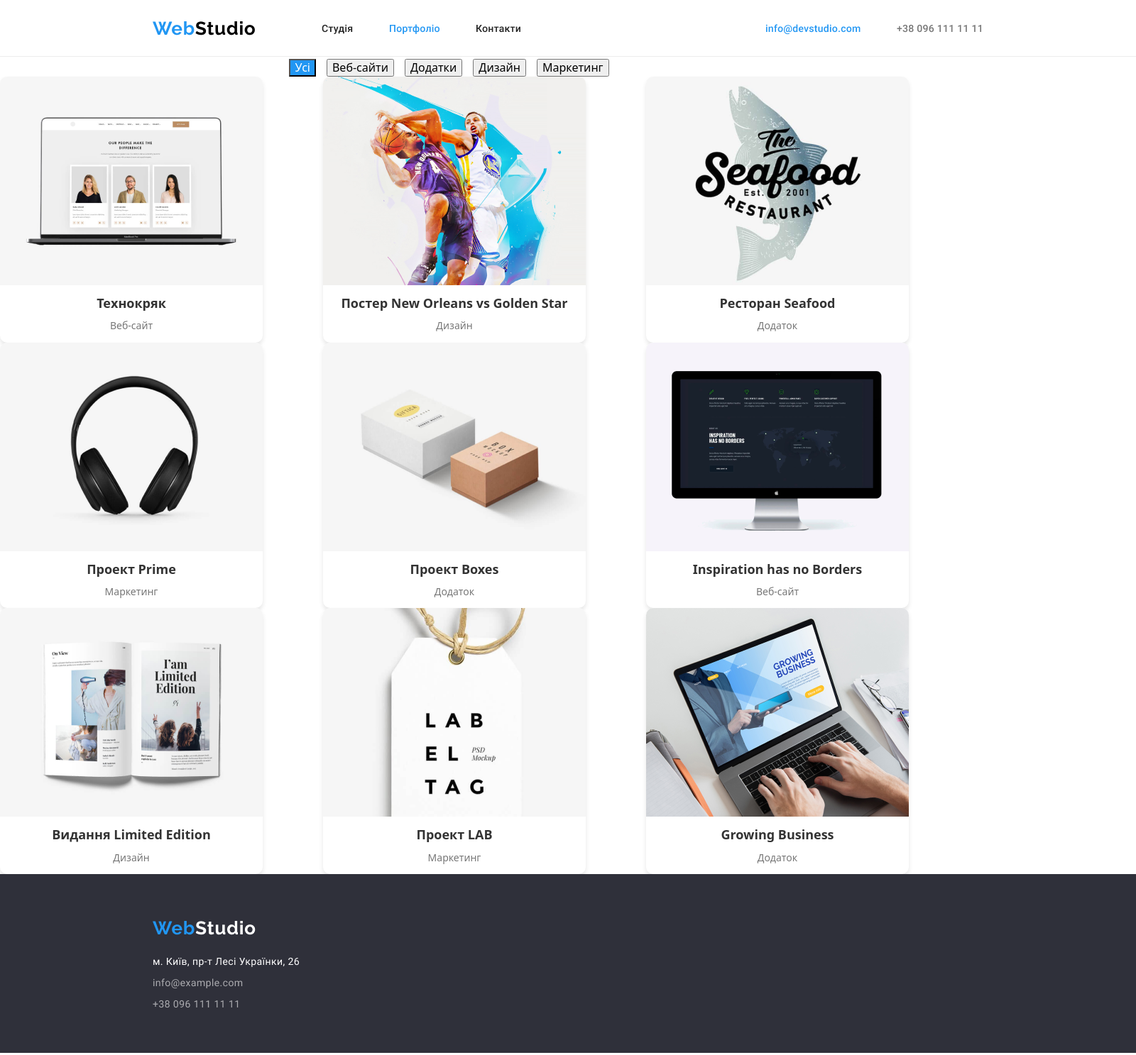
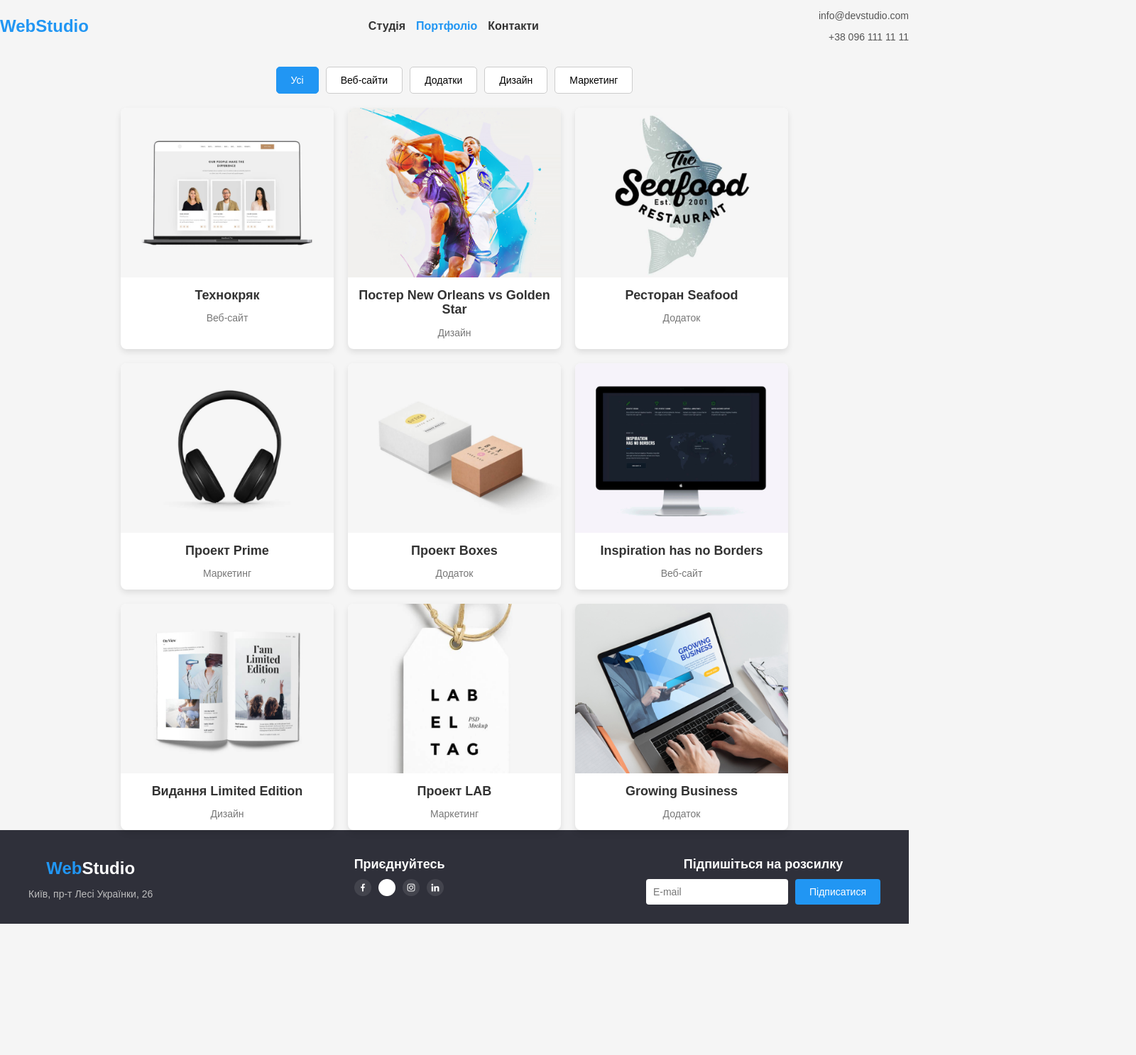
Before and after one commit to Tyberium1/PortfolioForWebstudio, a plain HTML site: page index.html in a window 1280 px wide. Shown: the whole page at 71% size, 1600 px wide, since content can reach past the window. After the commit the page ends 1302 px from the top, so only its background shows below. Drawn offline with nearby package versions, Linux system fonts and the light colour scheme.

Commit message:
completely redesigned project

```diff
--- a/index.html
+++ b/index.html
@@ -8,67 +8,105 @@
     <link rel="stylesheet" href="/style/style.css">
 </head>
 <body>
-    <header>
-        <div class="nav-menu"> <img src="/img/nav-menu.png" alt=""></div>
-        <div class="buttons">
-             <button class="all"> Усі</button>
-              <button class="button"> Веб-сайти</button>
-               <button class="button">Додатки</button>
-                <button class="button">Дизайн</button>
-                 <button class="button">Маркетинг</button>
+  <div class="nav-bar">
+    <h1>WebStudio</h1>
+    <nav>
+        <ul>
+            <li><a href="#">Студія</a></li>
+            <li><a href="#" class="active">Портфоліо</a></li>
+            <li><a href="#">Контакти</a></li>
+        </ul>
+    </nav>
+    <div class="contact-info">
+        <p>info@devstudio.com</p>
+        <p>+38 096 111 11 11</p>
+    </div>
 </div>
 </header>
 <main>
-        <div class="cards">
-            <div class="card">
-              <img src="/img/img1.png" alt="">
+<section class="filter-buttons">
+    <button class="active">Усі</button>
+    <button>Веб-сайти</button>
+    <button>Додатки</button>
+    <button>Дизайн</button>
+    <button>Маркетинг</button>
+</section>
+<section class="portfolio">
+    <div class="portfolio-card">
+        <div class="overlay">
+            <p>
+                Ресурс пропонує комплексні пропозиції з різним рівнем функціоналу та сервісів. Все це дозволить відвідувачу отримати вичерпні відомості про компанію чи приватну особу.
+            </p>
+        </div>
+        <img src="./img/img1.png" alt="">
         <h3>Технокряк</h3>
         <p>Веб-сайт</p>
     </div>
-            <div class="card">
-              <img src="/img/img2.png" alt="">
+    <div class="portfolio-card">
+        <img src="./img/img2.png" alt="">
         <h3>Постер New Orleans vs Golden Star</h3>
         <p>Дизайн</p>
     </div>
-            <div class="card">
-              <img src="/img/img3.png" alt="">
+    <div class="portfolio-card">
+        <img src="./img/img3.png" alt="">
         <h3>Ресторан Seafood</h3>
         <p>Додаток</p>
     </div>
-            <div class="card">
-              <img src="/img/img4.png" alt="">
+    <div class="portfolio-card">
+        <img src="./img/img4.png" alt="">
         <h3>Проект Prime</h3>
         <p>Маркетинг</p>
     </div>
-            <div class="card">
-              <img src="/img/img5.png" alt="">
+    <div class="portfolio-card">
+        <img src="./img/img5.png" alt="">
         <h3>Проект Boxes</h3>
         <p>Додаток</p>
     </div>
-            <div class="card">
-              <img src="/img/img6.png" alt="">
+    <div class="portfolio-card">
+        <img src="./img/img6.png" alt="">
         <h3>Inspiration has no Borders</h3>
         <p>Веб-сайт</p>
     </div>
-            <div class="card">
-              <img src="/img/img7.png" alt="">
+    <div class="portfolio-card">
+        <img src="./img/img7.png" alt="">
         <h3>Видання Limited Edition</h3>
         <p>Дизайн</p>
     </div>
-            <div class="card">
-              <img src="/img/img8.png" alt="">
+    <div class="portfolio-card">
+        <img src="./img/img8.png" alt="">
         <h3>Проект LAB</h3>
         <p>Маркетинг</p>
     </div>
-            <div class="card">
-              <img src="/img/img9.png" alt="">
+    <div class="portfolio-card">
+        <img src="./img/img9.png" alt="">
         <h3>Growing Business</h3>
         <p>Додаток</p>
     </div>
-          </div>
+</section>
 </main>
 <footer>
-        <div class="footer"><img src="/img/footer-menu.png" alt=""></div>
+<div class="footer-container">
+  <div class="footer-logo">
+      <h2><span class="nameOfProject">Web</span>Studio</h2>
+      <p>Київ, пр-т Лесі Українки, 26</p>
+  </div>
+  <div class="footer-links">
+      <h3>Приєднуйтесь</h3>
+      <div class="social-links">
+          <a href="#" class="social-icon"><img src="./img/facebook.png" alt=""></a>
+          <a href="#" class="social-icon"><img src="./img/twitter.png" alt="="></a>
+          <a href="#" class="social-icon"><img src="./img/inst.png" alt="="></a>
+          <a href="#" class="social-icon"><img src="./img/In.png" alt=""></a>
+      </div>
+  </div>
+  <div class="footer-subscribe">
+      <h3>Підпишіться на розсилку</h3>
+      <form>
+          <input type="email" placeholder="E-mail" required>
+          <button type="submit">Підписатися</button>
+      </form>
+  </div>
+</div>
 </footer>
 </body>
 </html>
--- a/style/style.css
+++ b/style/style.css
@@ -1,50 +1,216 @@
-.buttons{
+:root {
+  --overlay-bg-color: rgba(0, 128, 255, 0.8);
+  --overlay-text-color: #ffffff;
+  --card-bg-color: #ffffff;
+  --card-text-color: #333333;
+}
+
+body {
+  font-family: Arial, sans-serif;
+  margin: 0;
+  padding: 0;
+  background-color: #f5f5f5;
+}
+
+header {
+  background-color: #ffffff;
+  padding: 15px 20px;
+  border-bottom: 1px solid #eaeaea;
+}
+
+.nav-bar {
+  display: flex;
+  justify-content: space-between;
+  align-items: center;
+}
+
+.nav-bar h1 {
+  font-size: 24px;
+  color: #2196F3;
+}
+
+.nav-bar nav ul {
+  list-style: none;
+  padding: 0;
+  margin: 0;
+  display: flex;
+  gap: 15px;
+}
+
+.nav-bar nav ul li a {
+  text-decoration: none;
+  color: #333333;
+  font-weight: bold;
+}
+
+.nav-bar nav ul li a.active {
+  color: #2196F3;
+}
+
+.contact-info {
+  text-align: right;
+  font-size: 14px;
+  color: #555555;
+}
+
+.filter-buttons {
   display: flex;
   justify-content: center;
-    align-items: center;
+  gap: 10px;
+  margin: 20px 0;
+}
 
+.filter-buttons button {
+  padding: 10px 20px;
+  border: 1px solid #ccc;
+  background-color: #ffffff;
+  cursor: pointer;
+  border-radius: 5px;
+  font-size: 14px;
 }
-.all{
+
+.filter-buttons button.active {
   background-color: #2196F3;
-    color: white;
-    margin-right: 15px;
+  color: #ffffff;
+  border-color: #2196F3;
 }
-.button{
-    margin-right: 15px;
-}
-.cards{
+
+.portfolio {
   display: flex;
   flex-wrap: wrap;
-    justify-content: space-between;
-}
-.card {
-    background: #fff;
-    border-radius: 10px;
-    box-shadow: 0 4px 6px rgba(0, 0, 0, 0.1);
-    overflow: hidden;
-    text-align: center;
-    transition: transform 0.3s, box-shadow 0.3s;
+  gap: 20px;
+  padding: 0 20px;
+  justify-content: center;
 }
 
-  .card:hover {
-    transform: translateY(-5px);
-    box-shadow: 0 6px 12px rgba(0, 0, 0, 0.15);
+.portfolio-card {
+  width: 300px;
+  background-color: var(--card-bg-color);
+  border-radius: 8px;
+  overflow: hidden;
+  box-shadow: 0 4px 8px rgba(0, 0, 0, 0.1);
+  text-align: center;
+  position: relative;
+  transition: transform 0.3s ease, box-shadow 0.3s ease;
 }
 
-  .card img {
+.portfolio-card img {
   width: 100%;
   height: auto;
   display: block;
 }
 
-  .card h3 {
+.portfolio-card h3 {
   font-size: 18px;
   margin: 15px 0 5px;
-    color: #333;
+  color: var(--card-text-color);
 }
 
-  .card p {
+.portfolio-card p {
   font-size: 14px;
-    color: #777;
+  color: #777777;
   margin-bottom: 15px;
 }
+
+.portfolio-card:hover {
+  transform: translateY(-5px);
+  box-shadow: 0 6px 12px rgba(0, 0, 0, 0.15);
+}
+
+.overlay {
+  position: absolute;
+  top: 0;
+  left: 0;
+  width: 100%;
+  height: 100%;
+  background-color: var(--overlay-bg-color);
+  color: var(--overlay-text-color);
+  opacity: 0;
+  display: flex;
+  justify-content: center;
+  align-items: center;
+  text-align: center;
+  transition: opacity 0.3s ease;
+}
+
+.portfolio-card:hover .overlay {
+  opacity: 1;
+}
+
+footer {
+  background-color: #2F303A;
+  color: #ffffff;
+  text-align: center;
+  padding: 20px;
+  font-size: 14px;
+}
+.footer-container {
+  display: flex;
+  justify-content: space-between;
+  align-items: flex-start;
+  max-width: 1200px;
+  margin: 0 auto;
+  gap: 20px;
+}
+
+.footer-logo {
+  max-width: 300px;
+}
+
+.footer-logo h2 {
+  font-size: 24px;
+  margin-bottom: 10px;
+}
+
+.footer-logo p {
+  font-size: 14px;
+  color: #bdbdbd;
+}
+
+.footer-links h3,
+.footer-subscribe h3 {
+  font-size: 18px;
+  margin-bottom: 10px;
+}
+
+.social-links {
+  display: flex;
+  gap: 10px;
+}
+
+.social-icon img {
+  width: 24px;
+  height: 24px;
+  filter: brightness(0) invert(1);
+}
+
+.footer-subscribe form {
+  display: flex;
+  gap: 10px;
+  align-items: center;
+}
+
+.footer-subscribe input {
+  padding: 10px;
+  border: none;
+  border-radius: 4px;
+  outline: none;
+  width: 200px;
+}
+
+.footer-subscribe button {
+  padding: 10px 20px;
+  background-color: #2196F3;
+  color: white;
+  border: none;
+  border-radius: 4px;
+  cursor: pointer;
+  transition: background-color 0.3s;
+}
+
+.footer-subscribe button:hover {
+  background-color: #1e88e5;
+}
+.nameOfProject{
+  color: #2196F3;
+}
```
Also changed, not shown: img/In.png (added), img/facebook.png (added), img/inst.png (added), img/twitter.png (added). Lines whose indentation alone changed are shown as unchanged.
